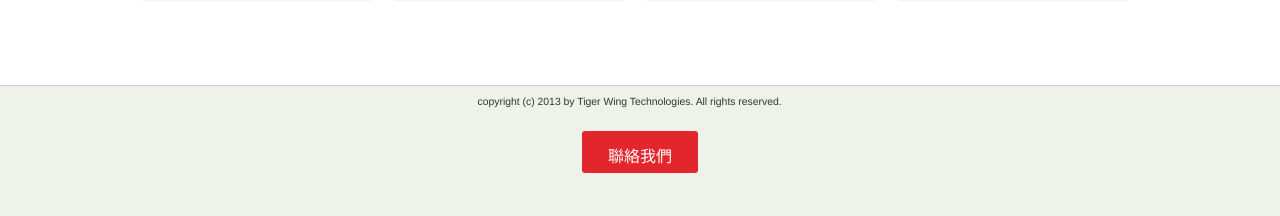
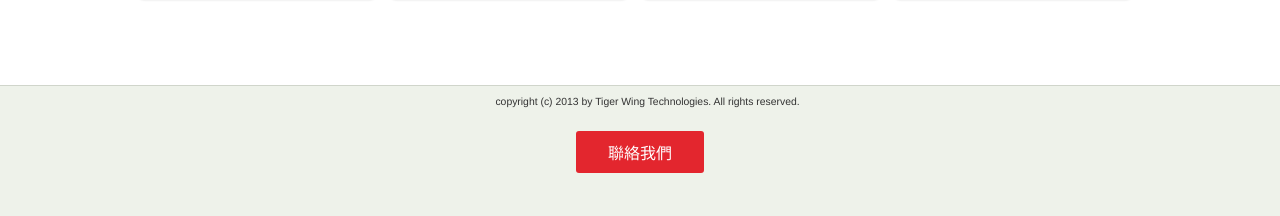
Before and after one commit to Arthur0206/Sprintron-Website, a PHP site: page / in a window 1280 px wide. Shown: the part 909-1125 px from the top of the page. Run offline with PHP 8.4, Linux system fonts and the light colour scheme.

Commit message:
change contact button style

```diff
--- a/css/main.css
+++ b/css/main.css
@@ -331,24 +331,26 @@ ul {
     height: 130px;
 }
 #footer-contact {
-    width:90px;
-    height: 30px;
+    width:110px;
+    //height: 40px;
     margin-left:auto;
     margin-right:auto;
     margin-top:24px;
-    padding: 12px 0 0 26px;
+    padding: 9px;
     color: #FFFFFF;
   //  font-weight: bold;
     border-radius: 3px;
     background-color: rgb(227, 38, 46);//#d13f20;
     cursor: pointer;
+    text-align: center;
 }
 #footer-copyright {
-    width:340px;
+    width:400px;
     margin-left:auto;
     margin-right:auto;
     font-size: 65%;
     padding: 10px 0 0 15px;
+    text-align: center;
 }
 
 /******************************************** 公司介紹頁面 *******************************************/
```
